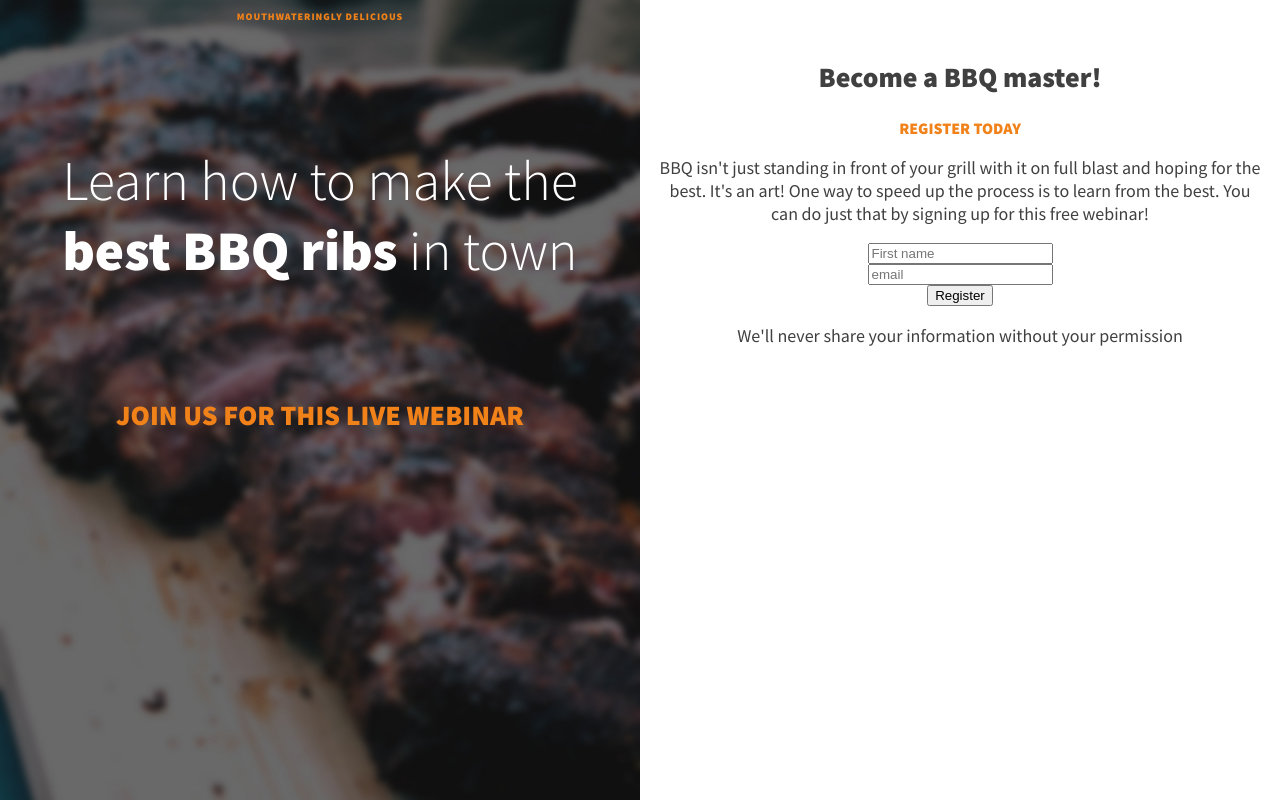
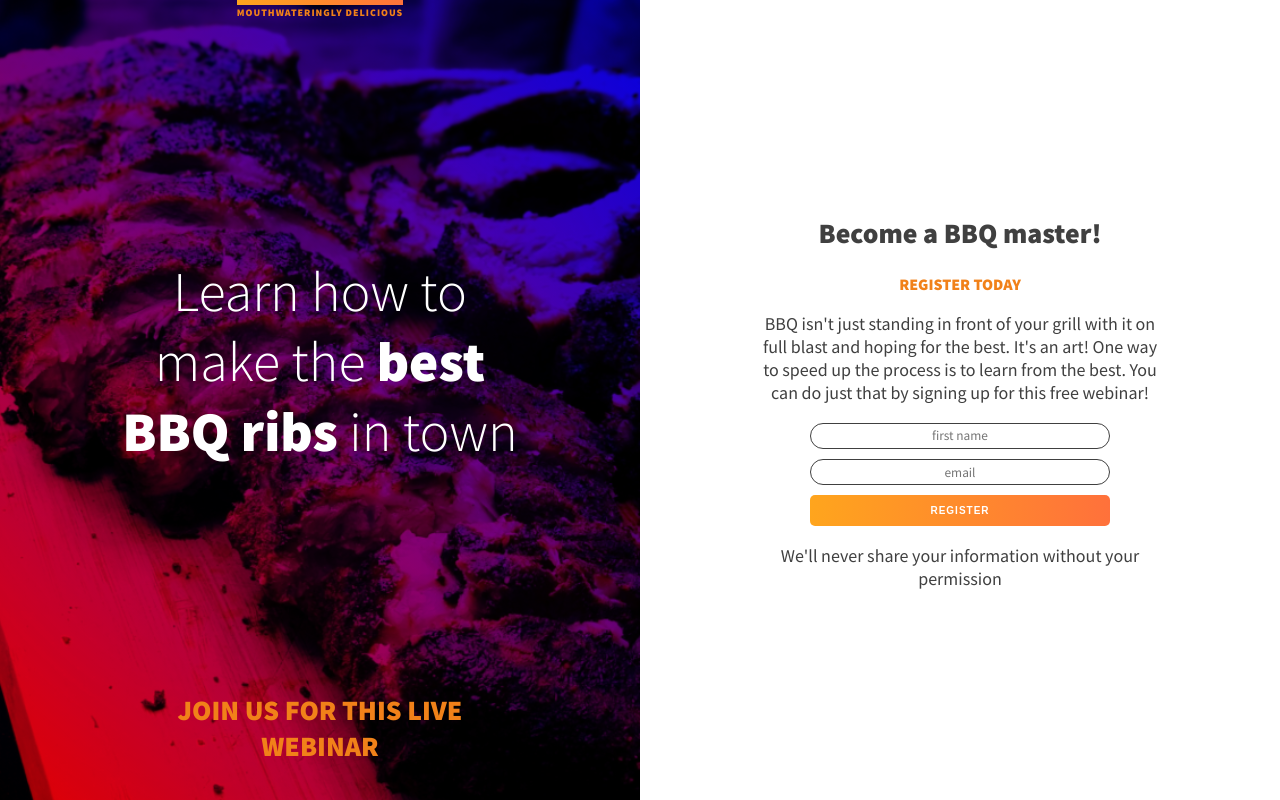
Before and after one commit to Pethaf/BbqMasterFlyer, a plain HTML site: page index.html in a window 1280 px wide. Drawn offline with Linux system fonts and the light colour scheme.

Commit message:
Desktop view

```diff
--- a/css/style.css
+++ b/css/style.css
@@ -1,3 +1,6 @@
+* {
+    box-sizing: border-box;
+}
 body {
     margin: 0;
     padding: 0;
@@ -9,7 +12,7 @@ body {
 h1 {
  font-size: 2.25rem;
  font-weight: 300;
- margin: 2em 0;
+
 }
 
 h1 + p {
@@ -41,34 +44,100 @@ h2 + p {
     color: #F18119;
     text-transform: uppercase;
     letter-spacing: 1px;
+    order: -1;
+    margin-top: 0;
+    padding-top: 1px;
+    border-top: 5px solid #F18119;
+    border-image: linear-gradient(to left, #ff713b, #ffa51d) 1;
 }
 
 .splash {
-    background-color:#404040;
-    background-image: url(../img/dark-ribs.jpg);
+    background-blend-mode: multiply;
+    background-image: url(../img/ribs.jpg), linear-gradient(45deg, red, blue);
     background-size: cover;
     background-position: center;
     padding: 0 .5em 2em;
     display: flex;
     flex-direction: column;
+    justify-content: space-between;
+    min-height: 50vh;
 }
 
 h1 {
     color: #FFF;
 }
-
-.top-text {
-    order: -1;
-}
-
 .main-content {
     padding: 2em 1em;
 }
 
-form {
+.splash > *,
+.main-content >  * {
+    max-width: 400px;
+    margin-left: auto;
+    margin-right: auto;
+}
+
+.container {
+    max-width: 400px;
+    margin: 0 auto;
+}
+.container-intro {
     display: flex;
     flex-direction: column;
+    justify-content: space-between;
+    min-height: 50vh;
     align-items: center;
+}
+
+.email-collector {
+    width: 80%;
+    max-width: 300px;
+    margin: 0 auto;
+}
+
+input,
+.btn {
+    width: 100%;
+}
+
+input {
+    font-family: inherit;
+    text-align: inherit;
+    margin-bottom: .75em;
+    padding: .25em;
+    border: 1px solid #404040;
+    border-radius: 50px;
+    transform:scale(1);
+    transition: transform 0.5 ease-in;
+}
+
+input:focus{
+    transform:scale(1.1);
+}
+.btn {
+    display: inline-block;
+    font-weight: 900;
+    text-transform: uppercase;
+    font-size: 0.625rem;
+    padding: 1em 1.5em;
+    border: 0;
+    letter-spacing: 1px;
+    cursor: pointer;
+    transform:scale(1);
+}
+
+.btn-primary {
+    background-image: linear-gradient(to left, #FF713B, #FFA51D);
+    color: #FFF;
+    border-radius: 5px;
+    transition: color 0.5s ease-in;
+    transition: transform 0.5s ease-in;
+}
+
+.btn-primary:hover,
+.btn-primary:focus {
+    color: #000;
+    transform:scale(1.1);
 }
 
 @media (min-width: 500px) {
@@ -87,6 +156,14 @@ form {
     .splash,.main-content {
         width: 50%;
         min-height: 100vh;
-        box-sizing: border-box;
+    }
+    .main-content {
+        display: flex;
+        flex-direction: column;
+        justify-content: center;
+        align-items: center;
+    }
+    .container-intro {
+        height: 100%;
     }
 }
--- a/index.html
+++ b/index.html
@@ -12,21 +12,24 @@
 </head>
 <body>
     <div class="splash">
+        <div class="container container-intro">
             <h1>Learn how to make the <span class="bold-text">best BBQ ribs</span> in town</h1>
             <p>Join us for this live webinar</p>
             <p class="top-text">Mouthwateringly delicious</p>
         </div>
-
+    </div>
     <div class="main-content">
+        <div class="container">
             <h2>Become a BBQ master! </h2>
             <p>Register Today</p>
             <p>BBQ isn't just standing in front of your grill with it on full blast and hoping for the best. It's an art! One way to speed up the process is to learn from the best. You can do just that by signing up for this free webinar!</p>
-        <form>
-            <input type="text" placeholder="First name">
-            <input type="email" placeholder="email">
-            <input type="submit" value="Register">
+            <form class="email-collector" action="" method="">
+                <input aria-label="First Name" type="text" placeholder="first name" required>
+                <input aria-label="Email" type="email" placeholder="email" required>
+                <button type="submit" class="btn btn-primary">REGISTER</button>
             </form>
             <p class="fine-print">We'll never share your information without your permission</p>
         </div>
+    </div>
 </body>
 </html>
```
Lines whose indentation alone changed are shown as unchanged.
